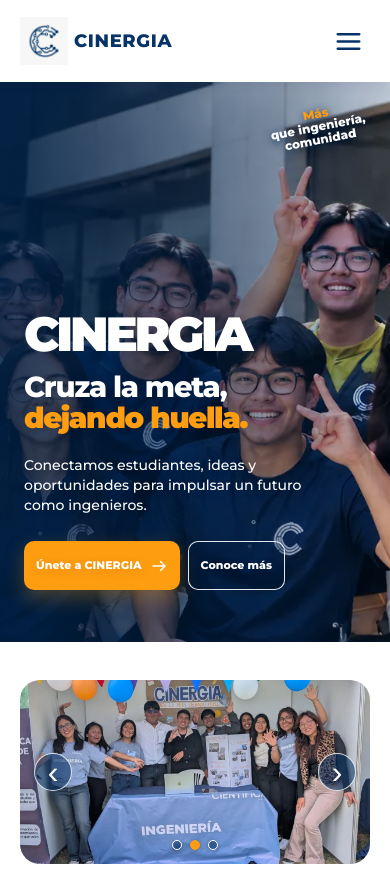
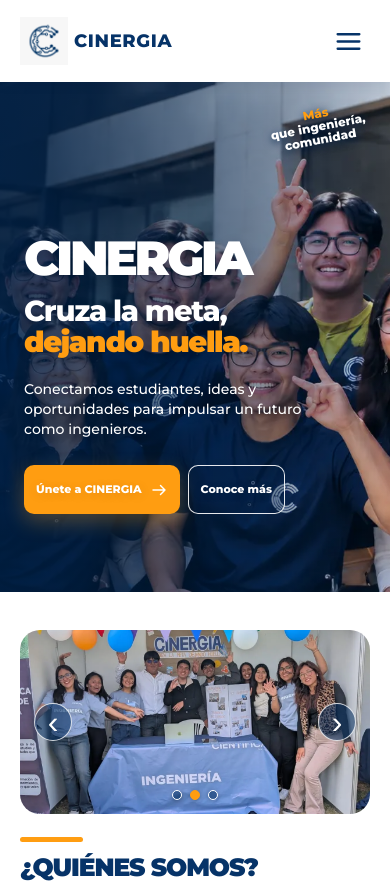
Before and after one commit to DaniCodex/cinergia, a Next.js app: page / in a window 390 px wide. Shown: the top 883 px of the page. Built offline with nearby package versions, Linux system fonts and the light colour scheme.

Commit message:
Move mobile hero content higher

```diff
--- a/src/app/home.module.css
+++ b/src/app/home.module.css
@@ -130,10 +130,10 @@
   .partnerGrid { gap: 8px; }
 }
 @media (max-width: 760px) {
-  .hero { height: 590px; }
+  .hero { height: 540px; }
   .heroImage { object-position: 63% center; }
   .heroShade { background: linear-gradient(90deg, rgba(0,31,67,.86), rgba(0,31,67,.46) 68%, rgba(0,31,67,.15)); }
-  .heroInner { padding: 0 24px; align-items: end; padding-bottom: 52px; }
+  .heroInner { padding: 0 24px 78px; align-items: end; }
   .heroCopy h1 { font-size: clamp(48px, 10vw, 64px); }
   .heroTagline { font-size: 29px; }
   .heroDescription { max-width: 290px; font-size: 14px; }
@@ -167,7 +167,7 @@
   .footerBottom { flex-direction: column; margin-top: 8px; }
 }
 @media (max-width: 430px) {
-  .hero { height: 560px; }
+  .hero { height: 510px; }
   .heroActions { gap: 8px; }
   .primaryButton, .outlineButton { font-size: 11px; padding: 0 12px; }
   .sectionTitle h2 { font-size: 25px; }
```
